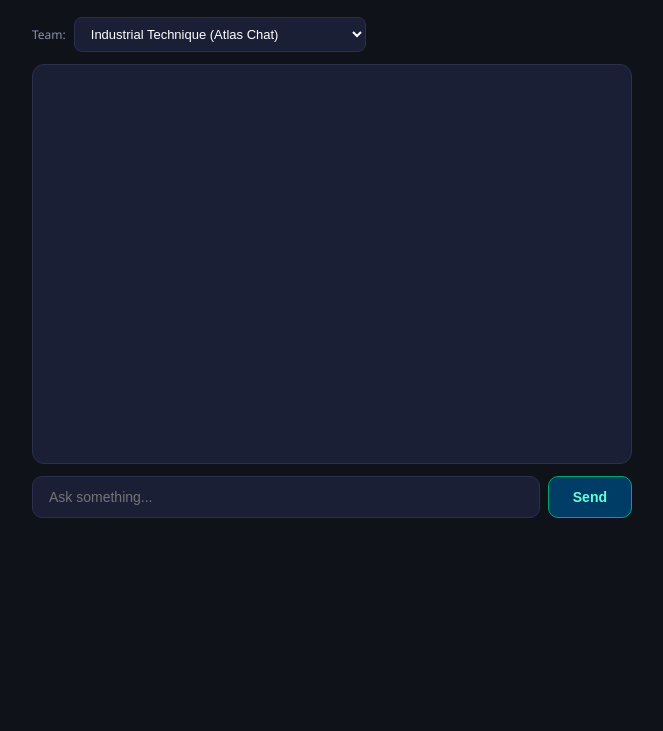
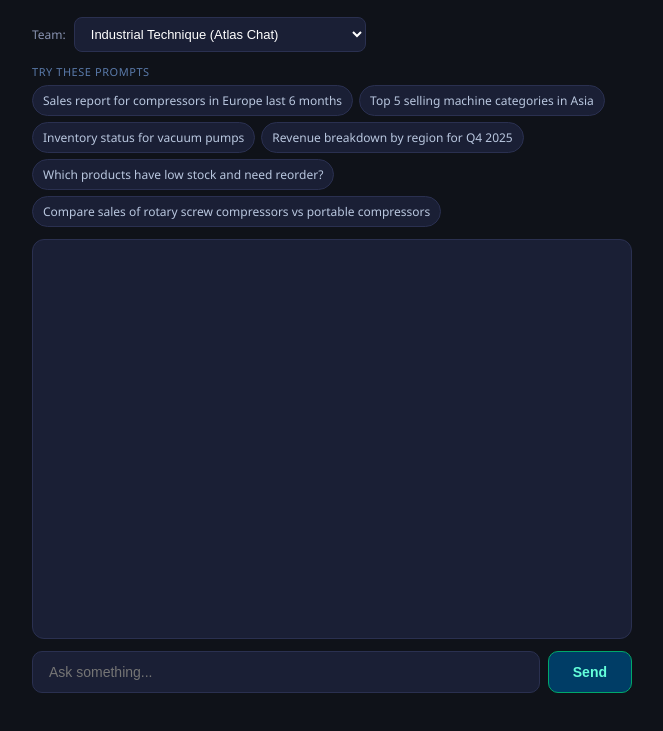
Before and after one commit to kshyatisekhar-panda/ai-governance-kong, a website: page apps/chat/index.html in a window 1280 px wide. Shown: the part 91-822 px from the top of the page, without its empty margins (308-971 px from the left). Before the commit the page ends 800 px from the top, so only its background shows below. Drawn offline with nearby package versions, Linux system fonts and the light colour scheme.

Commit message:
Add suggestion chips for backend API demo prompts in chat

```diff
--- a/apps/chat/index.html
+++ b/apps/chat/index.html
@@ -40,6 +40,11 @@
     .team-select { margin-bottom: 12px; display: flex; gap: 8px; align-items: center; }
     select { background: #1a1f35; border: 1px solid #2a3050; color: #fff; padding: 8px 12px; border-radius: 8px; font-size: 13px; }
     label { font-size: 12px; color: #8892b0; }
+    .suggestions { margin-bottom: 12px; }
+    .suggestions-label { font-size: 11px; color: #5a7aaa; text-transform: uppercase; letter-spacing: 0.05em; margin-bottom: 6px; }
+    .chips { display: flex; flex-wrap: wrap; gap: 6px; }
+    .chip { background: #1a1f35; border: 1px solid #2a3050; color: #b9c7df; padding: 6px 10px; border-radius: 16px; font-size: 12px; cursor: pointer; transition: all 0.15s; }
+    .chip:hover { background: #003d66; border-color: #00a86b; color: #64ffda; }
   </style>
 </head>
 <body>
@@ -57,6 +62,18 @@
       </select>
     </div>
 
+    <div class="suggestions">
+      <div class="suggestions-label">Try these prompts</div>
+      <div class="chips" id="suggestion-chips">
+        <span class="chip" onclick="useSuggestion(this)">Sales report for compressors in Europe last 6 months</span>
+        <span class="chip" onclick="useSuggestion(this)">Top 5 selling machine categories in Asia</span>
+        <span class="chip" onclick="useSuggestion(this)">Inventory status for vacuum pumps</span>
+        <span class="chip" onclick="useSuggestion(this)">Revenue breakdown by region for Q4 2025</span>
+        <span class="chip" onclick="useSuggestion(this)">Which products have low stock and need reorder?</span>
+        <span class="chip" onclick="useSuggestion(this)">Compare sales of rotary screw compressors vs portable compressors</span>
+      </div>
+    </div>
+
     <div class="chat-box" id="chat-box"></div>
 
     <div class="input-row">
@@ -69,6 +86,13 @@
   <script>
     const GATEWAY = ['localhost','127.0.0.1','0.0.0.0'].includes(location.hostname) ? 'http://localhost:8000' : '';
     const chatBox = document.getElementById("chat-box");
+
+    function useSuggestion(el) {
+      const input = document.getElementById("input");
+      input.value = el.textContent;
+      input.focus();
+      send();
+    }
 
     function escapeHtml(s) {
       return String(s).replace(/[&<>"']/g, (c) =>
```
